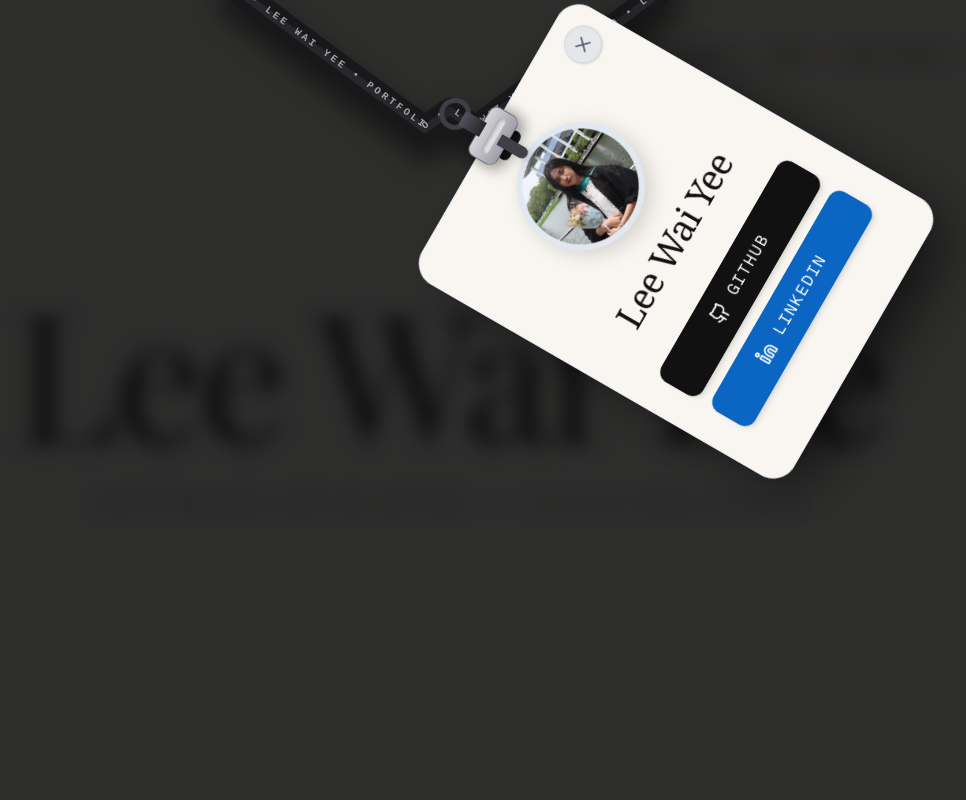
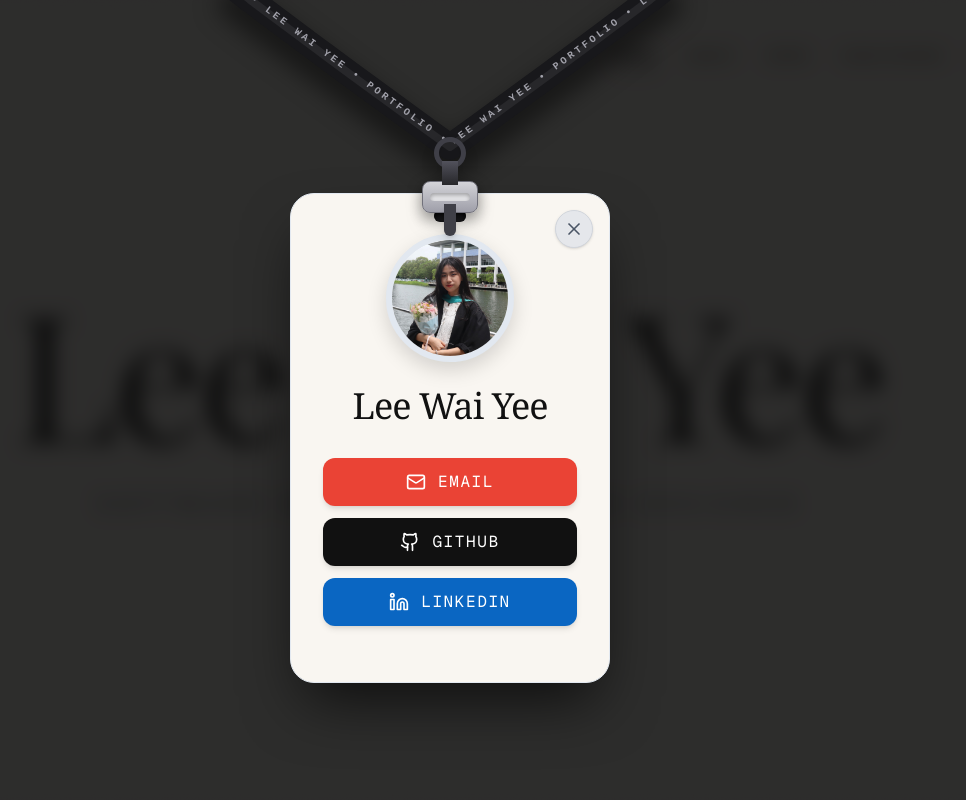
Before and after one commit to wwaiyyee/wwaiyyee, a Next.js app: page / in a window 1280 px wide. Both pictures are taken after a click on the element "CONNECT". Shown: the top 800 px of the page, without its empty margins (190-1156 px from the left). Built offline with nearby package versions, Linux system fonts and the light colour scheme.

Commit message:
fix the lanyard issue

```diff
--- a/app/page.tsx
+++ b/app/page.tsx
@@ -4,13 +4,11 @@ import React, { useState, useEffect } from 'react';
 import { HomeView } from '../components/HomeView';
 import { CaseStudyView } from '../components/CaseStudyView';
 import { NavBar } from '../components/NavBar';
-import { LanyardModal } from '../components/Lanyard';
 
 // --- MAIN APP COMPONENT ---
 
 export default function App() {
   const [activeProject, setActiveProject] = useState<any>(null);
-  const [isLanyardOpen, setIsLanyardOpen] = useState(false);
 
   useEffect(() => {
     if (activeProject) window.scrollTo({ top: 0, behavior: 'instant' });
@@ -25,10 +23,7 @@ export default function App() {
       </div>
 
       {/* Navigation */}
-      <NavBar onConnectClick={() => setIsLanyardOpen(true)} />
-
-      {/* Lanyard Modal */}
-      <LanyardModal open={isLanyardOpen} onClose={() => setIsLanyardOpen(false)} />
+      <NavBar />
 
       {/* Main Container */}
       <main>
--- a/components/Lanyard.tsx
+++ b/components/Lanyard.tsx
@@ -1,5 +1,5 @@
 import React, { useState, useEffect, useRef } from 'react';
-import { Github, Linkedin, X, Briefcase } from 'lucide-react';
+import { Github, Linkedin, Mail, X, Briefcase } from 'lucide-react';
 
 export function LanyardModal({ open, onClose }: { open: boolean, onClose: () => void }) {
     const userData = {
@@ -7,6 +7,7 @@ export function LanyardModal({ open, onClose }: { open: boolean, onClose: () =>
         photo: "/profile pic.jpeg",
         githubUrl: "https://github.com/wwaiyyee",
         linkedinUrl: "https://linkedin.com/in/lee-wai-yee",
+        emailUrl: "mailto:wwaiyyee@gmail.com",
     };
 
     useEffect(() => {
@@ -44,10 +45,11 @@ function PhysicsLanyard({ userData, onClose }: any) {
         let animationFrameId: number;
         const originY = -20;
 
-        // Init rope high up so it realistically drops in
+        // Init rope hanging perfectly stable in the center
+        const startX = document.documentElement.clientWidth / 2;
         points.current.forEach((p, i) => {
-            p.x = document.documentElement.clientWidth / 2;
-            p.y = -400 + i * segmentLength;
+            p.x = startX;
+            p.y = originY + i * segmentLength;
             p.ox = p.x;
             p.oy = p.y;
         });
@@ -289,6 +291,12 @@ function PhysicsLanyard({ userData, onClose }: any) {
                         {/* Action Links */}
                         <div className="w-full space-y-3 relative z-30 mt-2">
                             <a
+                                href={userData.emailUrl}
+                                className="flex items-center justify-center w-full py-3 px-6 bg-[#EA4335] text-white rounded-xl hover:bg-[#d93025] transition-colors font-mono tracking-widest shadow-md active:scale-95 group/btn"
+                            >
+                                <Mail className="w-5 h-5 mr-3 group-hover/btn:text-red-200 transition-colors" /> EMAIL
+                            </a>
+                            <a
                                 href={userData.githubUrl}
                                 target="_blank"
                                 rel="noopener noreferrer"
--- a/components/NavBar.tsx
+++ b/components/NavBar.tsx
@@ -3,6 +3,7 @@
 import React, { useState } from 'react';
 import Link from 'next/link';
 import { usePathname } from 'next/navigation';
+import { LanyardModal } from './Lanyard';
 
 interface NavBarProps {
     onConnectClick?: () => void;
@@ -10,6 +11,15 @@ interface NavBarProps {
 
 export const NavBar = ({ onConnectClick }: NavBarProps) => {
     const pathname = usePathname();
+    const [isLanyardOpen, setIsLanyardOpen] = useState(false);
+
+    const handleConnectClick = () => {
+        if (onConnectClick) {
+            onConnectClick();
+        } else {
+            setIsLanyardOpen(true);
+        }
+    };
 
     const getLinkClass = (path: string) => {
         const isActive = pathname === path;
@@ -21,6 +31,7 @@ export const NavBar = ({ onConnectClick }: NavBarProps) => {
     };
 
     return (
+        <>
             <nav className="fixed top-12 right-12 z-50 flex gap-6 md:gap-8 items-center mix-blend-difference pointer-events-auto whitespace-nowrap">
                 <Link href="/" className={getLinkClass('/')}>
                     Home
@@ -36,12 +47,16 @@ export const NavBar = ({ onConnectClick }: NavBarProps) => {
                 </Link>
                 <div className="relative group flex items-center h-full">
                     <span
-                    onClick={onConnectClick}
+                        onClick={handleConnectClick}
                         className="text-[10px] md:text-xs uppercase tracking-widest text-zinc-400 hover:text-white cursor-pointer transition-colors font-bold pb-1 border-b border-transparent hover:border-white inline-block"
                     >
                         Connect
                     </span>
                 </div>
             </nav>
+
+            {/* Render Lanyard outside of the mix-blend-difference nav to prevent rendering issues */}
+            <LanyardModal open={isLanyardOpen} onClose={() => setIsLanyardOpen(false)} />
+        </>
     );
 };
```
Lines whose indentation alone changed are shown as unchanged.
